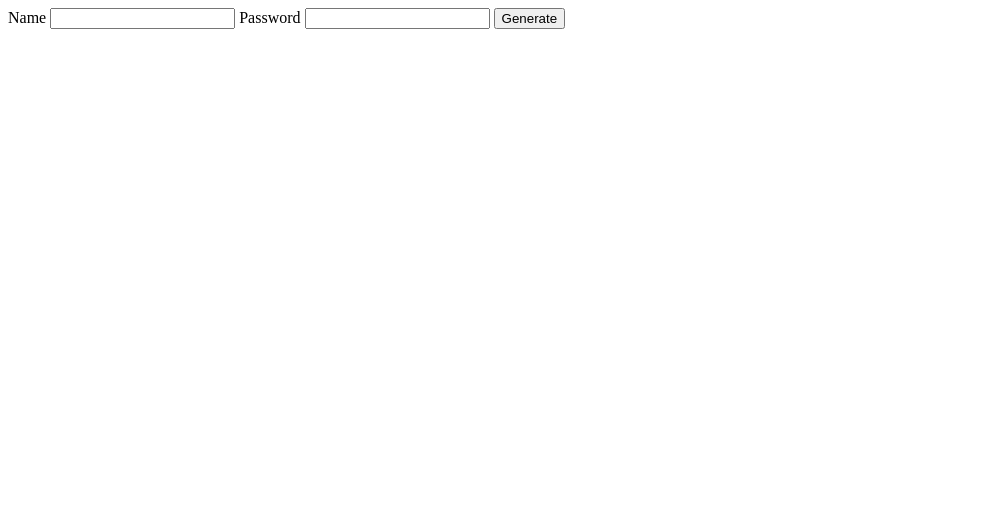
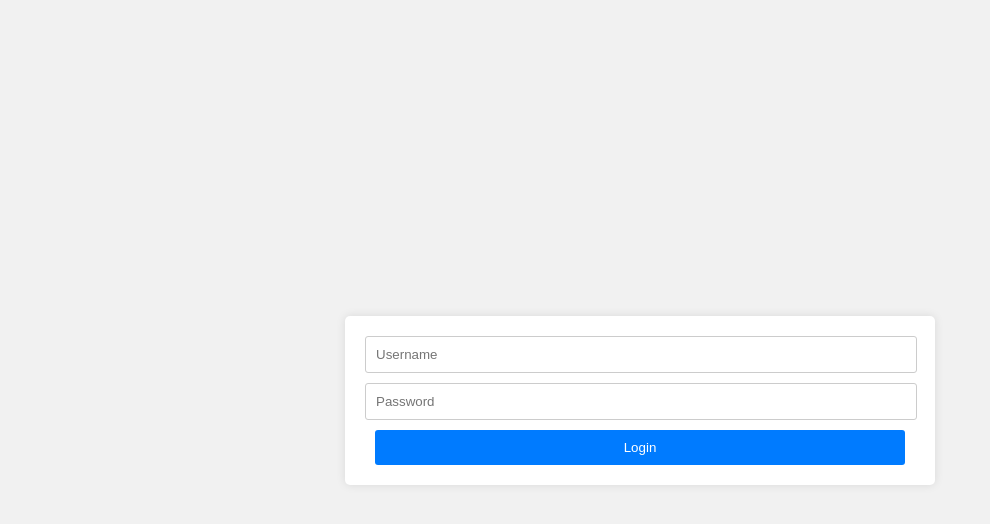
Before and after one commit to ljsydpwym/StremioCinema, a website: page index.html in a window 1280 px wide. Shown: the whole page, without its empty margins (0-990 px from the left). Drawn offline with Linux system fonts and the light colour scheme.

Commit message:
FEAT: New Login page

```diff
--- a/index.html
+++ b/index.html
@@ -1,16 +1,71 @@
-<html>
+<!DOCTYPE html>
+<html lang="en">
+<head>
+<meta charset="UTF-8">
+<meta name="viewport" content="width=device-width, initial-scale=1.0">
+<title>Stremio Link Generator</title>
+<style>
+  body {
+    font-family: Arial, sans-serif;
+    background-color: #f1f1f1;
+    margin: 0;
+    padding: 0;
+    display: flex;
+    justify-content: center;
+    align-items: center;
+    height: 100vh;
+  }
+  .login-container {
+    background-color: #fff;
+    padding: 20px;
+    border-radius: 5px;
+    box-shadow: 0 0 10px rgba(0, 0, 0, 0.1);
+    max-width: 550px;
+    width: 100%;
+    text-align: center;
+  }
+  .login-container h2 {
+    margin-bottom: 20px;
+  }
+  .login-container input[type="text"],
+  .login-container input[type="password"] {
+    width: calc(100% - 20px);
+    padding: 10px;
+    margin-bottom: 10px;
+    border: 1px solid #ccc;
+    border-radius: 3px;
+  }
+  .login-container input[type="submit"] {
+    width: calc(100% - 20px);
+    padding: 10px;
+    background-color: #007bff;
+    color: #fff;
+    border: none;
+    border-radius: 3px;
+    cursor: pointer;
+  }
+  .login-container input[type="submit"]:hover {
+    background-color: #0056b3;
+  }
+  #output > div{
+    user-select: all;
+    font-size: 15px;
+  }
+</style>
+</head>
 <body>
-<div>
-    <label>Name</label>
-    <input id="name" type="text" name="name">
-    <label>Password</label>
-    <input id="password" type="text" name="password">
-    <button id="generate" class="btn btn-primary">Generate</button>
+<div class="login-container">
+  <form>
+    <input type="text" name="username" id="name" placeholder="Username" required>
+    <input type="password" name="password" id="password" placeholder="Password" required>
+    <input type="submit" id="generate" value="Login">
     <div id="output"></div>
+  </form>
 </div>
-</body>
+
 <script>
-      function generate(){
+  function generate(e){
+    e.preventDefault();
     const name = document.getElementById("name").value
     const password = document.getElementById("password").value
     console.log("raw", name, password)
@@ -27,4 +82,5 @@
 
   document.getElementById("generate").addEventListener("click", generate)
 </script>
+</body>
 </html>
```
Lines whose indentation alone changed are shown as unchanged.
